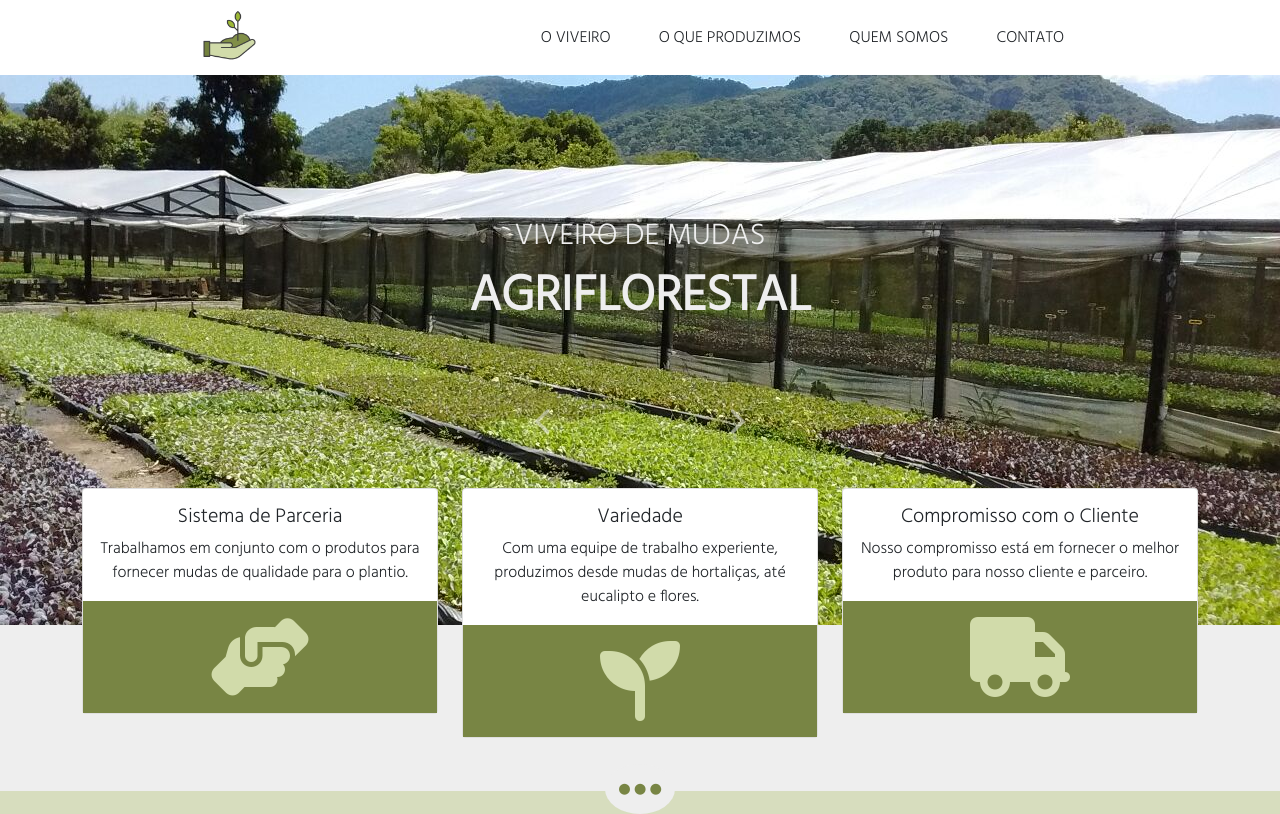
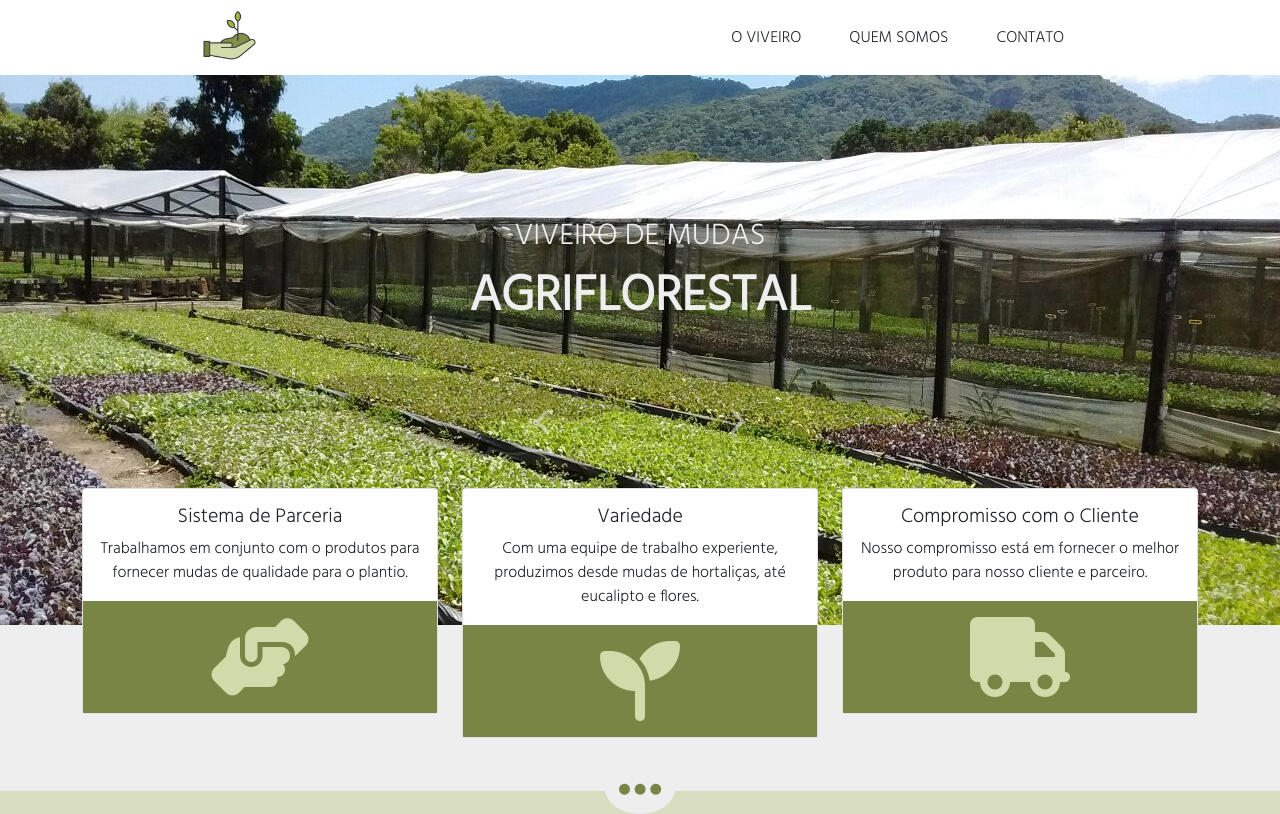
Before and after one commit to thaisfinck/viveiro, a React (Create React App) app: page / in a window 1280 px wide. Shown: the top 814 px of the page. Built offline with nearby package versions, Linux system fonts and the light colour scheme; a web font is replaced by a local one.

Commit message:
feat(navbar): no 'oqueproduzimos' no more

```diff
--- a/src/components/navbar.js
+++ b/src/components/navbar.js
@@ -5,7 +5,7 @@ export default function Navbar() {
   return (
   <div className="sticky-top bg-white">
     <nav className="navbar navbar-expand-lg navbar-light bg-white">
-      <img src="ico.png" className="img-fluid" width="80px" alt="logo viveiro agriflorestal" id='logo'></img>
+      <a href="#headline"><img src="ico.png" className="img-fluid" width="80px" alt="logo viveiro agriflorestal" id='logo'></img></a>
       <button className="navbar-toggler" type="button" data-toggle="collapse" data-target="#navbarsExample10" aria-controls="navbarsExample10" aria-expanded="false" aria-label="Toggle navigation">
         <span className="navbar-toggler-icon"></span>
       </button>
@@ -13,9 +13,6 @@ export default function Navbar() {
         <ul className="navbar-nav">
           <li className="nav-item">
             <a className="p-4 text-dark navlink" href="#oviveiro">O VIVEIRO</a>
-          </li>
-          <li className="nav-item">
-            <a className="p-4 text-dark navlink" href="#oqueproduzimos">O QUE PRODUZIMOS</a>
           </li>
           <li className="nav-item">
             <a className="p-4 text-dark navlink" href="#quemsomos">QUEM SOMOS</a>
```
